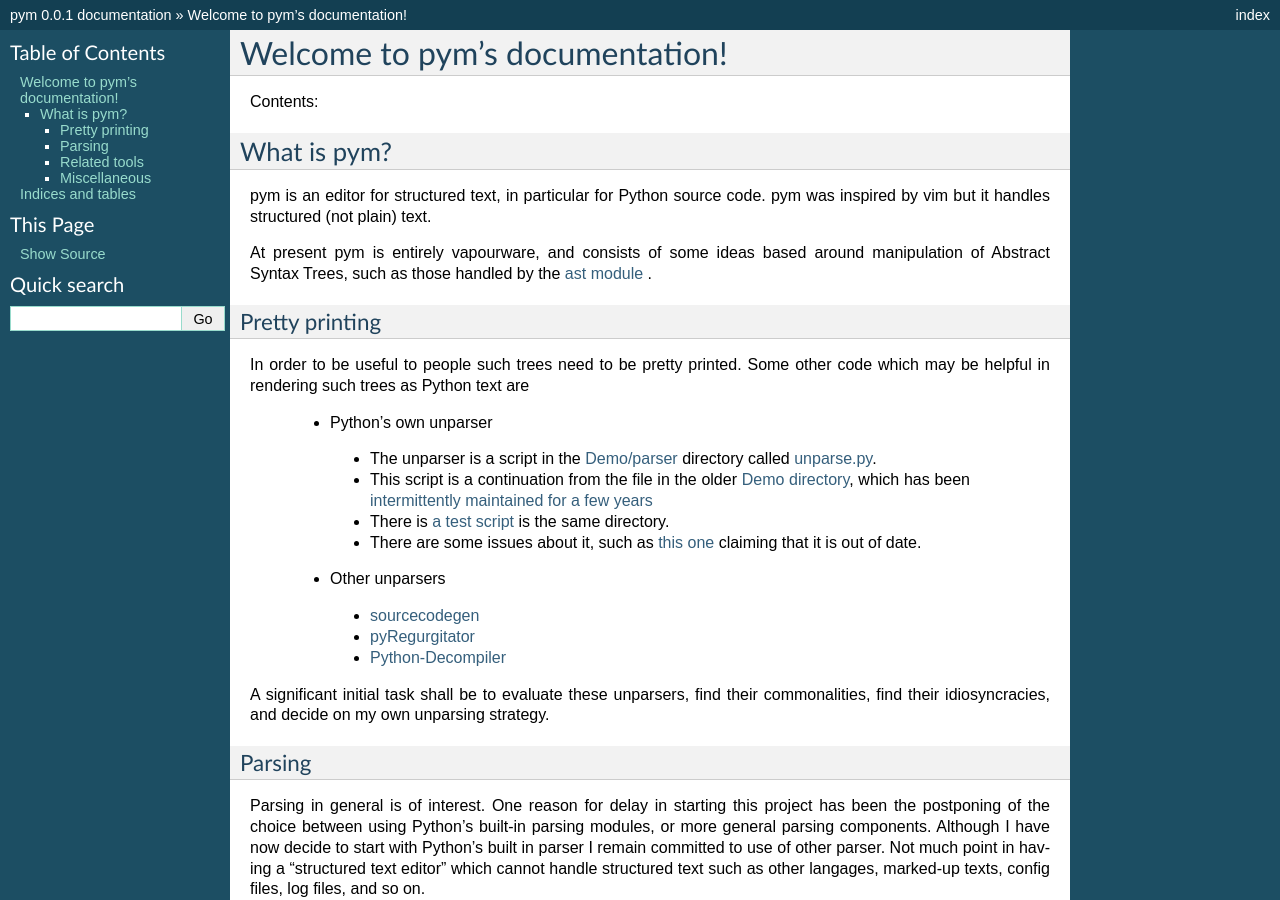
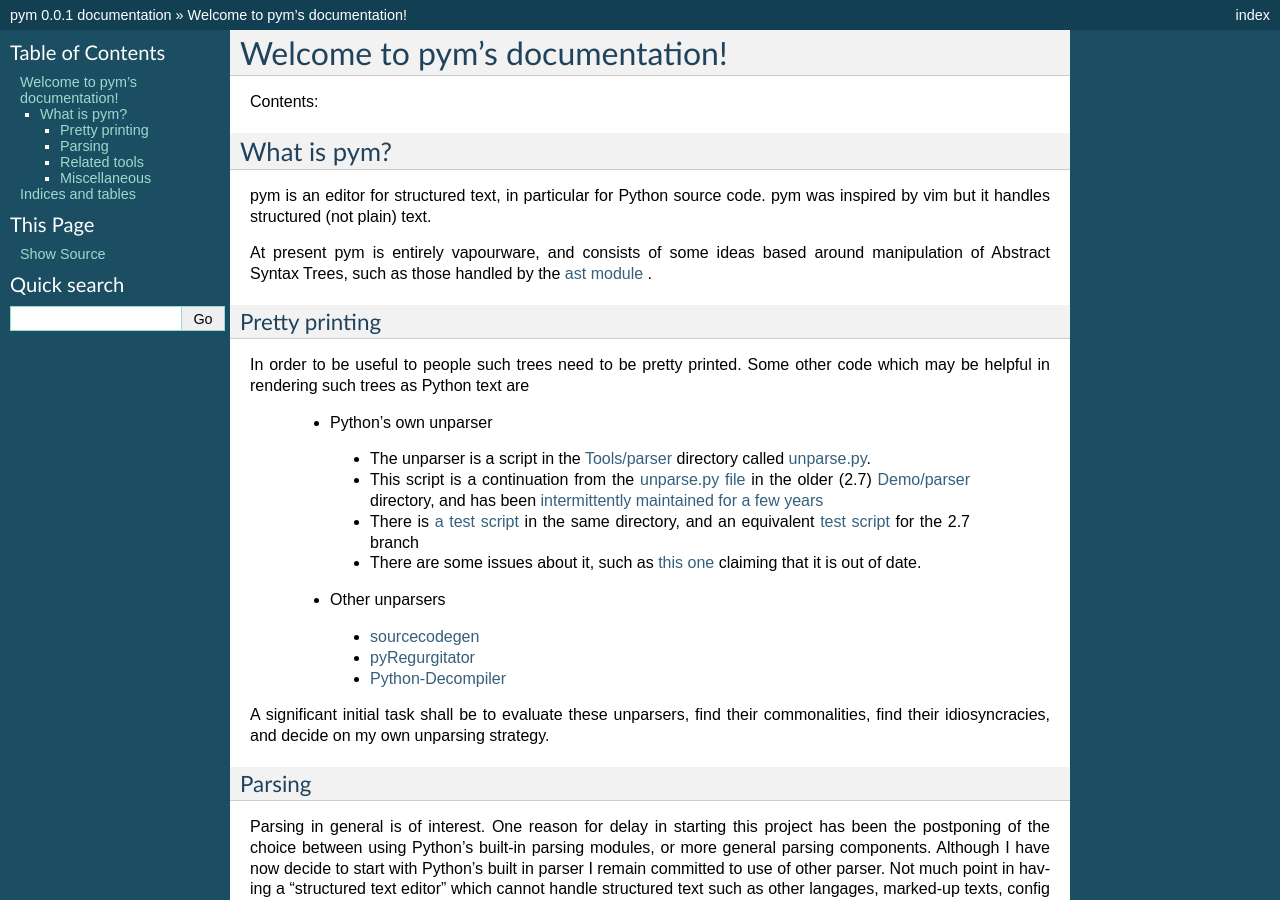
Before and after one commit to jalanb/pym, a Sphinx documentation site: the page built from docs/index.rst, in a window 1280 px wide and 900 px high. Built offline with Sphinx 7.4.7, drawn with Linux system fonts in a browser that asks for light colours; formulas are drawn with MathJax 3.

Commit message:
Provide links to latest and 2.7 branches

```diff
--- a/docs/index.rst
+++ b/docs/index.rst
@@ -24,9 +24,9 @@ In order to be useful to people such trees need to be pretty printed. Some other
 
  * Python's own unparser
 
-  * The unparser is a script in the `Demo/parser <http://hg.python.org/cpython/file/3f7d5c235d82/Tools/parser>`_ directory called `unparse.py <http://hg.python.org/cpython/file/3f7d5c235d82/Tools/parser/unparse.py>`_.
-  * This script is a continuation from the file in the older `Demo directory <http://hg.python.org/cpython/file/043ef04f64d2/Demo/>`_, which has been `intermittently maintained for a few years <http://hg.python.org/cpython/log/d989c3fc9e28/Demo/parser/unparse.py>`_
-  * There is `a test script <http://hg.python.org/cpython/file/3f7d5c235d82/Tools/parser/test_unparse.py>`_ is the same directory.
+  * The unparser is a script in the `Tools/parser <http://hg.python.org/cpython/file/3f7d5c235d82/Tools/parser>`_ directory called `unparse.py <http://hg.python.org/cpython/file/3f7d5c235d82/Tools/parser/unparse.py>`_.
+  * This script is a continuation from the `unparse.py file <http://hg.python.org/cpython/file/e36513032265/Demo/parser/unparse.py>`_ in the older (2.7) `Demo/parser <http://hg.python.org/cpython/file/e36513032265/Demo/parser>`_ directory, and has been `intermittently maintained for a few years <http://hg.python.org/cpython/log/d989c3fc9e28/Demo/parser/unparse.py>`_
+  * There is `a test script <http://hg.python.org/cpython/file/3f7d5c235d82/Tools/parser/test_unparse.py>`_ in the same directory, and an equivalent `test script <http://hg.python.org/cpython/file/e36513032265/Demo/parser/test_unparse.py>`_ for the 2.7 branch
   * There are some issues about it, such as `this one <http://bugs.python.org/issue14695>`_ claiming that it is out of date.
 
  * Other unparsers
```
